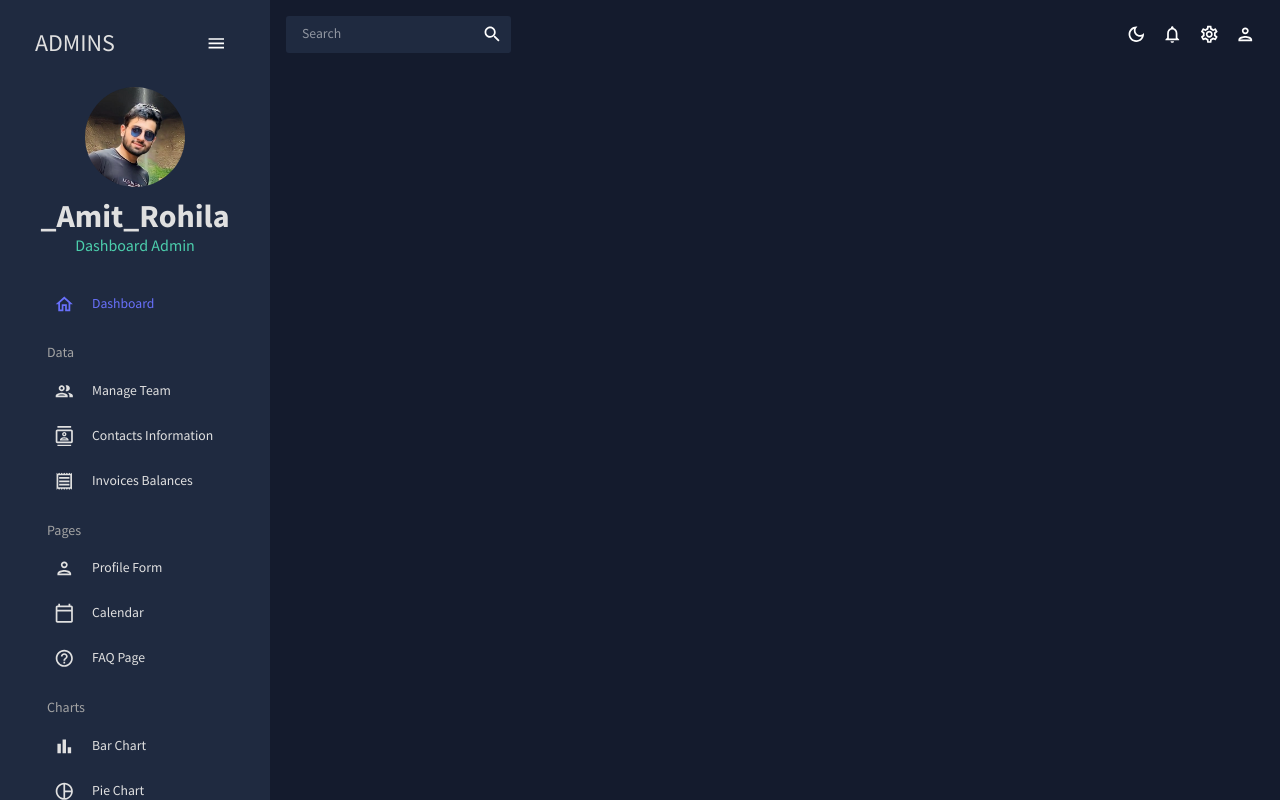
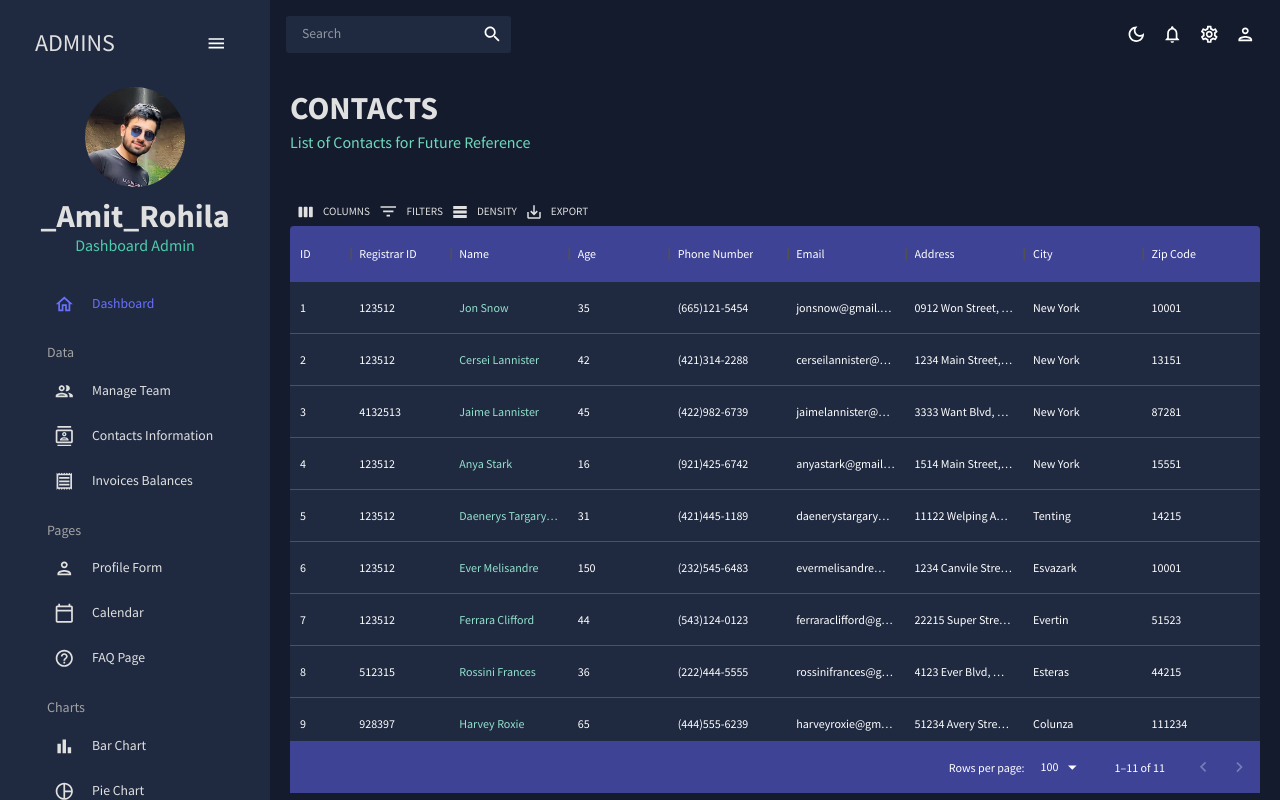
Before and after one commit to Amit-Rohila33/Analytics-Dashboard, a React (Create React App) app: page /contacts in a window 1280 px wide. Built offline with nearby package versions, Linux system fonts and the light colour scheme.

Commit message:
contacts information page completed

```diff
--- a/src/App.js
+++ b/src/App.js
@@ -3,8 +3,8 @@
 import Sidebar from "./scenes/global/Sidebar"
 import Dashboard from "./scenes/dashboard"
 import Team from "./scenes/team";
+import Contacts from "./scenes/contacts"
 // import Invoices from "./scenes/invoices"
-// import Contacts from "./scenes/contacts"
 // import Bar from "./scenes/bar"
 // import Form from "./scenes/form"
 // import Line from "./scenes/line"
@@ -31,7 +31,7 @@
             <Routes>
               <Route path="/" element={<Dashboard />} />
               <Route path="/team" element={<Team />} />
-              {/* <Route path="/contacts" element={<Contacts />} /> */}
+              <Route path="/contacts" element={<Contacts />} />
               {/* <Route path="/invoices" element={<Invoices />} /> */}
               {/* <Route path="/form" element={<Form />} /> */}
               {/* <Route path="/bar" element={<Bar />} /> */}
--- /dev/null
+++ b/src/scenes/contacts/index.jsx
@@ -0,0 +1,103 @@
+import { Box } from "@mui/material";
+import { DataGrid, GridToolbar } from "@mui/x-data-grid";
+import { tokens } from "../../theme";
+import { mockDataContacts } from "../../data/mockData";
+import Header from "../../components/Header";
+import { useTheme } from "@mui/material";
+
+const Contacts = () => {
+  const theme = useTheme();
+  const colors = tokens(theme.palette.mode);
+
+  const columns = [
+    { field: "id", headerName: "ID", flex: 0.5 },
+    { field: "registrarId", headerName: "Registrar ID" },
+    {
+      field: "name",
+      headerName: "Name",
+      flex: 1,
+      cellClassName: "name-column--cell",
+    },
+    {
+      field: "age",
+      headerName: "Age",
+      type: "number",
+      headerAlign: "left",
+      align: "left",
+    },
+    {
+      field: "phone",
+      headerName: "Phone Number",
+      flex: 1,
+    },
+    {
+      field: "email",
+      headerName: "Email",
+      flex: 1,
+    },
+    {
+      field: "address",
+      headerName: "Address",
+      flex: 1,
+    },
+    {
+      field: "city",
+      headerName: "City",
+      flex: 1,
+    },
+    {
+      field: "zipCode",
+      headerName: "Zip Code",
+      flex: 1,
+    },
+  ];
+
+  return (
+    <Box m="20px">
+      <Header
+        title="CONTACTS"
+        subtitle="List of Contacts for Future Reference"
+      />
+      <Box
+        m="40px 0 0 0"
+        height="75vh"
+        sx={{
+          "& .MuiDataGrid-root": {
+            border: "none",
+          },
+          "& .MuiDataGrid-cell": {
+            borderBottom: "none",
+          },
+          "& .name-column--cell": {
+            color: colors.greenAccent[300],
+          },
+          "& .MuiDataGrid-columnHeaders": {
+            backgroundColor: colors.blueAccent[700],
+            borderBottom: "none",
+          },
+          "& .MuiDataGrid-virtualScroller": {
+            backgroundColor: colors.primary[400],
+          },
+          "& .MuiDataGrid-footerContainer": {
+            borderTop: "none",
+            backgroundColor: colors.blueAccent[700],
+          },
+          "& .MuiCheckbox-root": {
+            color: `${colors.greenAccent[200]} !important`,
+          },
+          "& .MuiDataGrid-toolbarContainer .MuiButton-text": {
+            color: `${colors.grey[100]} !important`,
+          },
+        }}
+      >
+        <DataGrid
+          rows={mockDataContacts}
+          columns={columns}
+          components={{ Toolbar: GridToolbar }}
+        />
+      </Box>
+    </Box>
+  );
+};
+
+export default Contacts;
```
